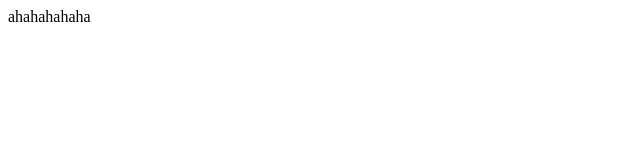
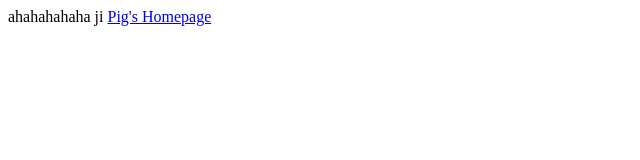
Before and after one commit to Hengweisugg/Hengweisugg.github.io, a plain HTML site: page index.html in a window 1280 px wide. Shown: the whole page, without its empty margins (0-640 px from the left). Drawn offline with Linux system fonts and the light colour scheme.

Commit message:
add the Homepage of Pig

```diff
--- a/index.html
+++ b/index.html
@@ -4,7 +4,8 @@
     <title>Su YiHao is a Pig</title>
   </head>
   <body>
-  ahahahahaha
+  ahahahahaha ji
+  <a href="http://github.com/YihaoSu" target="_blank">Pig's Homepage</a>
   </body>
 
 
```
